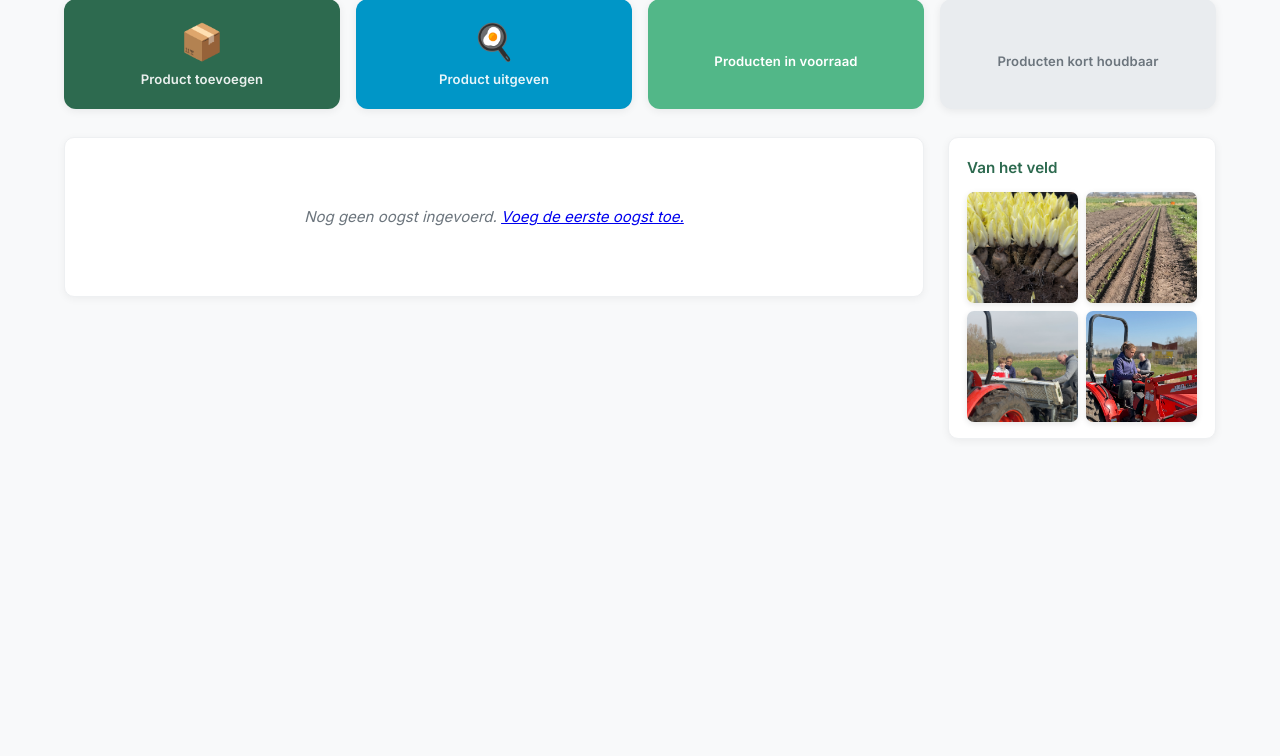
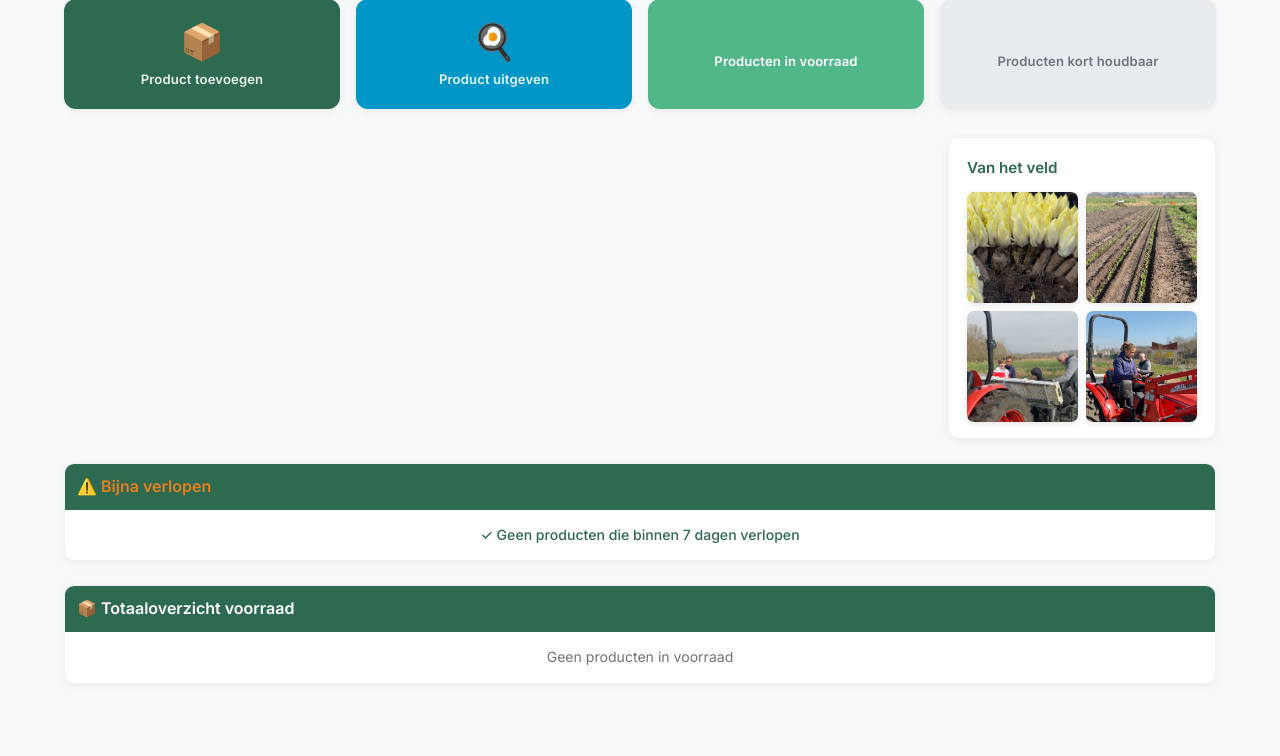
Before and after one commit to mkoks75/Test, a FastAPI app: template templates/dashboard.html in a window 1280 px wide. Shown: the part 321-1077 px from the top of the page. Before the commit the page ends 743 px from the top, so only its background shows below. Run offline with FastAPI, Linux system fonts and the light colour scheme; the template is opened without the code that fills it, so the values that code supplies are empty; parts of the project's set-up code (start-up, migrations or seed data) failed here and were passed over.

Commit message:
dashboard tabellen vervangen, footer jaartal dynamisch

```diff
--- a/main.py
+++ b/main.py
@@ -30,6 +30,7 @@ models.Base.metadata.create_all(bind=database.engine)
 app = FastAPI()
 app.mount("/static", StaticFiles(directory="static"), name="static")
 templates = Jinja2Templates(directory="templates")
+templates.env.globals["now"] = datetime.datetime.now()
 
 
 @app.on_event("startup")
@@ -301,6 +302,58 @@ async def dashboard(request: Request, db: Session = Depends(get_db)):
         models.HarvestEntry.houdbaar_tot <= bijna_verlopen_cutoff,
     ).scalar() or 0
 
+    # Bijna verlopen binnen 7 dagen
+    zeven_dagen = today + datetime.timedelta(days=7)
+    bijna_verlopen_7d = (
+        db.query(models.HarvestEntry)
+        .join(models.Product, models.HarvestEntry.product_id == models.Product.id)
+        .join(models.Location, models.HarvestEntry.location_id == models.Location.id)
+        .filter(
+            models.HarvestEntry.uitgegeven == False,
+            models.HarvestEntry.houdbaar_tot != None,
+            models.HarvestEntry.houdbaar_tot >= today,
+            models.HarvestEntry.houdbaar_tot <= zeven_dagen,
+        )
+        .order_by(models.HarvestEntry.houdbaar_tot.asc())
+        .all()
+    )
+
+    # Totaaloverzicht voorraad: groepeer per product per locatie
+    voorraad_totaal_rows = (
+        db.query(
+            models.Product.name.label("product_naam"),
+            models.Location.name.label("locatie_naam"),
+            func.sum(models.HarvestEntry.quantity).label("totaal"),
+            models.Product.unit.label("unit"),
+            models.Eenheid.naam.label("eenheid_naam"),
+        )
+        .select_from(models.HarvestEntry)
+        .join(models.Product, models.HarvestEntry.product_id == models.Product.id)
+        .join(models.Location, models.HarvestEntry.location_id == models.Location.id)
+        .outerjoin(models.Eenheid, models.Product.eenheid_id == models.Eenheid.id)
+        .filter(models.HarvestEntry.uitgegeven == False)
+        .group_by(
+            models.Product.id,
+            models.Product.name,
+            models.Product.unit,
+            models.Eenheid.naam,
+            models.Location.id,
+            models.Location.name,
+        )
+        .order_by(models.Product.name, models.Location.name)
+        .all()
+    )
+    voorraad_totaal = [
+        {
+            "product": r.product_naam,
+            "locatie": r.locatie_naam,
+            "totaal": r.totaal,
+            "eenheid": r.eenheid_naam or r.unit or "",
+        }
+        for r in voorraad_totaal_rows
+        if r.totaal and r.totaal > 0
+    ]
+
     return templates.TemplateResponse(
         "dashboard.html",
         {
@@ -310,6 +363,8 @@ async def dashboard(request: Request, db: Session = Depends(get_db)):
             "location_entries": location_entries,
             "today_date": today,
             "bijna_verlopen_date": bijna_verlopen_cutoff,
+            "bijna_verlopen_7d": bijna_verlopen_7d,
+            "voorraad_totaal": voorraad_totaal,
             "stats": {
                 "total_producten": total_producten,
                 "total_locaties": total_locaties,
--- a/templates/base.html
+++ b/templates/base.html
@@ -45,7 +45,7 @@
 
 {% if user is defined and user %}
 <footer>
-  <p>MountainSense Farm &copy; 2025</p>
+  <p>MountainSense Farm &copy; {{ now.year }}</p>
 </footer>
 {% endif %}
 
--- a/templates/dashboard.html
+++ b/templates/dashboard.html
@@ -43,87 +43,9 @@
     </a>
   </div>
 
-  <!-- Twee-kolom layout: hoofdinhoud + sidebar -->
+  <!-- Twee-kolom layout: fotogalerij sidebar -->
   <div class="dashboard-layout">
-
-    <!-- Hoofdinhoud -->
-    <div class="dashboard-main">
-
-      {% if inventory %}
-        <h2 style="margin-top:0;">Huidige voorraad per locatie</h2>
-        {% for locatie, producten in inventory.items() %}
-        <div class="kaart" style="padding: 0; overflow: hidden; margin-bottom: 20px;">
-          <table>
-            <thead>
-              <tr>
-                <th colspan="3" style="font-size:0.95rem; text-transform:none; letter-spacing:0;">{{ locatie }}</th>
-              </tr>
-              <tr>
-                <th>Product</th>
-                <th>Eenheid</th>
-                <th style="text-align:right;">Totale hoeveelheid</th>
-              </tr>
-            </thead>
-            <tbody>
-              {% for rij in producten %}
-              <tr>
-                <td>{{ rij.product }}</td>
-                <td>{{ rij.unit }}</td>
-                <td style="text-align:right; font-weight:600;">{{ "%.2f"|format(rij.total) }}</td>
-              </tr>
-              {% endfor %}
-            </tbody>
-          </table>
-        </div>
-        {% endfor %}
-      {% else %}
-        <div class="kaart">
-          <p class="geen-data">Nog geen oogst ingevoerd. <a href="/harvest/new">Voeg de eerste oogst toe.</a></p>
-        </div>
-      {% endif %}
-
-      {% if location_entries %}
-      <h2 style="margin-top: 32px;">Detail per locatie</h2>
-        {% for locatie, entries in location_entries.items() %}
-        <div class="kaart" style="padding: 0; overflow: hidden; margin-bottom: 20px;">
-          <table>
-            <thead>
-              <tr>
-                <th colspan="4" style="font-size:0.95rem; text-transform:none; letter-spacing:0;">{{ locatie }}</th>
-              </tr>
-              <tr>
-                <th>#</th>
-                <th>Product</th>
-                <th style="text-align:right;">Hoeveelheid</th>
-                <th>Houdbaar tot</th>
-              </tr>
-            </thead>
-            <tbody>
-              {% for entry in entries %}
-              <tr {% if entry.houdbaar_tot and entry.houdbaar_tot <= today_date %}style="background:#fde8e8;"{% elif entry.houdbaar_tot and entry.houdbaar_tot <= bijna_verlopen_date %}style="background:#fff8e1;"{% endif %}>
-                <td style="color:#6c757d; font-size:.85rem;">{{ entry.volgnummer if entry.volgnummer else '—' }}</td>
-                <td>{{ entry.product.name }} <span style="color:#6c757d; font-size:.82rem;">({{ entry.product.unit }})</span></td>
-                <td style="text-align:right; font-weight:600;">{{ "%.2f"|format(entry.quantity) }}</td>
-                <td>
-                  {% if entry.houdbaar_tot %}
-                    <span {% if entry.houdbaar_tot <= today_date %}style="color:var(--rood); font-weight:600;"{% elif entry.houdbaar_tot <= bijna_verlopen_date %}style="color:var(--oranje); font-weight:600;"{% endif %}>
-                      {{ entry.houdbaar_tot.strftime('%d-%m-%Y') }}
-                    </span>
-                  {% else %}
-                    <span style="color:#adb5bd;">—</span>
-                  {% endif %}
-                </td>
-              </tr>
-              {% endfor %}
-            </tbody>
-          </table>
-        </div>
-        {% endfor %}
-      {% endif %}
-
-    </div>
-
-    <!-- Sidebar: fotogalerij -->
+    <div class="dashboard-main"><!-- intentionally empty --></div>
     <div class="dashboard-sidebar">
       <div class="foto-widget">
         <h3>Van het veld</h3>
@@ -135,8 +57,96 @@
         </div>
       </div>
     </div>
+  </div><!-- /.dashboard-layout -->
 
-  </div><!-- /.dashboard-layout -->
+  <!-- Tabel 1: Bijna verlopen binnen 7 dagen -->
+  <div class="kaart" style="padding: 0; overflow: hidden; margin-bottom: 24px;">
+    <table>
+      <thead>
+        <tr>
+          <th colspan="6" style="font-size:1rem; text-transform:none; letter-spacing:0; color:var(--oranje, #e67e22);">
+            &#9888;&#65039; Bijna verlopen
+          </th>
+        </tr>
+        {% if bijna_verlopen_7d %}
+        <tr>
+          <th>Product</th>
+          <th>Hoeveelheid</th>
+          <th>Eenheid</th>
+          <th>Bewaarmethode</th>
+          <th>Locatie</th>
+          <th>Houdbaarheidsdatum</th>
+        </tr>
+        {% endif %}
+      </thead>
+      <tbody>
+        {% if bijna_verlopen_7d %}
+          {% for entry in bijna_verlopen_7d[:10] %}
+          <tr>
+            <td>{{ entry.product.name }}</td>
+            <td>{{ "%.2f"|format(entry.quantity) }}</td>
+            <td>{{ entry.product.eenheid.naam if entry.product.eenheid else (entry.product.unit or '—') }}</td>
+            <td>{{ entry.location.name }}</td>
+            <td>{{ entry.location.name }}</td>
+            <td style="color:var(--rood, #c0392b); font-weight:600;">{{ entry.houdbaar_tot.strftime('%d-%m-%Y') }}</td>
+          </tr>
+          {% endfor %}
+          {% if bijna_verlopen_7d|length > 10 %}
+          <tr>
+            <td colspan="6" style="text-align:center; padding: 10px;">
+              <a href="/verlopen">Bekijk alle bijna verlopen &rarr;</a>
+            </td>
+          </tr>
+          {% endif %}
+        {% else %}
+          <tr>
+            <td colspan="6" style="color:var(--groen, #27ae60); font-weight:500; text-align:center; padding:14px;">
+              &#10003; Geen producten die binnen 7 dagen verlopen
+            </td>
+          </tr>
+        {% endif %}
+      </tbody>
+    </table>
+  </div>
+
+  <!-- Tabel 2: Totaaloverzicht voorraad -->
+  <div class="kaart" style="padding: 0; overflow: hidden; margin-bottom: 24px;">
+    <table>
+      <thead>
+        <tr>
+          <th colspan="4" style="font-size:1rem; text-transform:none; letter-spacing:0;">
+            &#128230; Totaaloverzicht voorraad
+          </th>
+        </tr>
+        {% if voorraad_totaal %}
+        <tr>
+          <th>Product</th>
+          <th style="text-align:right;">Totale hoeveelheid</th>
+          <th>Eenheid</th>
+          <th>Bewaarmethode / Locatie</th>
+        </tr>
+        {% endif %}
+      </thead>
+      <tbody>
+        {% if voorraad_totaal %}
+          {% for rij in voorraad_totaal %}
+          <tr>
+            <td>{{ rij.product }}</td>
+            <td style="text-align:right; font-weight:600;">{{ "%.2f"|format(rij.totaal) }}</td>
+            <td>{{ rij.eenheid or '—' }}</td>
+            <td>{{ rij.locatie }}</td>
+          </tr>
+          {% endfor %}
+        {% else %}
+          <tr>
+            <td colspan="4" style="text-align:center; padding:14px; color:#6c757d;">
+              Geen producten in voorraad
+            </td>
+          </tr>
+        {% endif %}
+      </tbody>
+    </table>
+  </div>
 </div><!-- /.dashboard-wrap -->
 
 {% endblock %}
```
